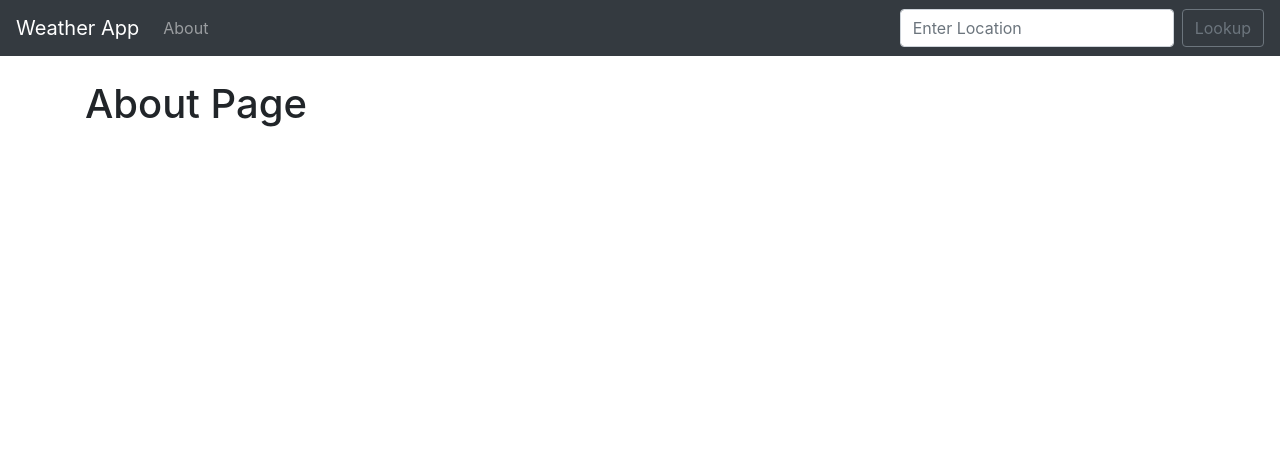
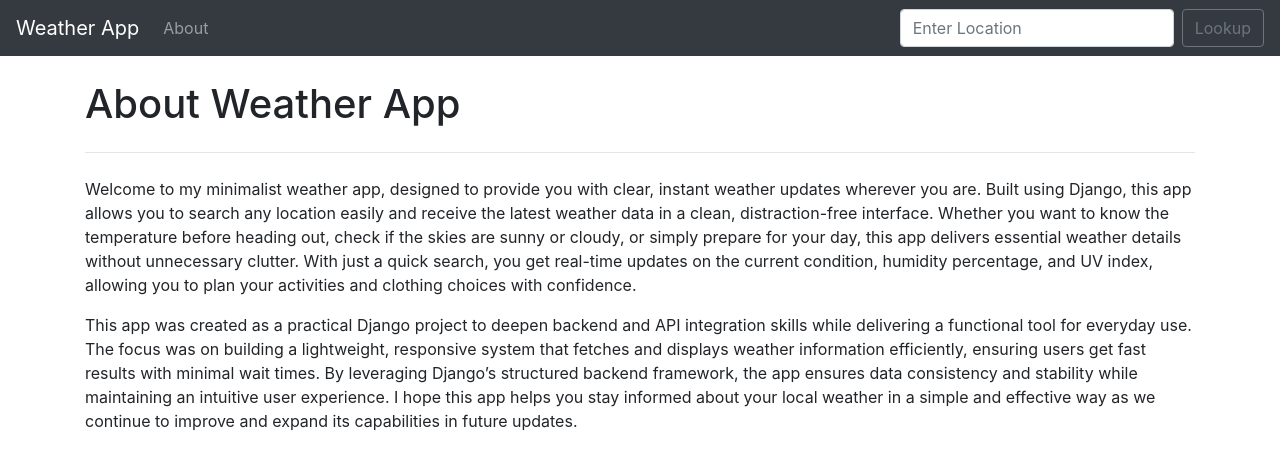
Before and after one commit to mbalandari/dg-weather-app1, a Django app: template weather/templates/about.html in a window 1280 px wide. Shown: the top 470 px of the page. Run offline with Django 5.2, Linux system fonts and the light colour scheme; the template is opened without the code that fills it, so the values that code supplies are empty; parts of the project's set-up code (start-up, migrations or seed data) failed here and were passed over.

Commit message:
add about text

```diff
--- a/weather/templates/about.html
+++ b/weather/templates/about.html
@@ -1,5 +1,18 @@
 {% extends 'base.html' %}
 
 {% block content %}
-<h1>About Page</h1>
+<h1>About Weather App</h1>
+<hr class="my-4">
+<p>Welcome to my minimalist weather app, designed to provide you with clear, instant weather updates wherever you are.
+    Built using Django, this app allows you to search any location easily and receive the latest weather data in a
+    clean, distraction-free interface. Whether you want to know the temperature before heading out, check if the skies
+    are sunny or cloudy, or simply prepare for your day, this app delivers essential weather details without unnecessary
+    clutter. With just a quick search, you get real-time updates on the current condition, humidity percentage, and UV
+    index, allowing you to plan your activities and clothing choices with confidence.</p>
+<p>This app was created as a practical Django project to deepen backend and API integration skills while delivering a
+    functional tool for everyday use. The focus was on building a lightweight, responsive system that fetches and
+    displays weather information efficiently, ensuring users get fast results with minimal wait times. By leveraging
+    Django’s structured backend framework, the app ensures data consistency and stability while maintaining an intuitive
+    user experience. I hope this app helps you stay informed about your local weather in a simple and effective way as
+    we continue to improve and expand its capabilities in future updates.</p>
 {% endblock %}
--- a/weather/templates/base.html
+++ b/weather/templates/base.html
@@ -10,7 +10,7 @@
     <link rel="stylesheet" href="https://cdn.jsdelivr.net/npm/bootstrap@4.6.2/dist/css/bootstrap.min.css"
         integrity="sha384-xOolHFLEh07PJGoPkLv1IbcEPTNtaed2xpHsD9ESMhqIYd0nLMwNLD69Npy4HI+N" crossorigin="anonymous">
 
-    <title>Hello, world!</title>
+    <title>Weather App</title>
 </head>
 
 <body>
```
Also changed, not shown: requirements.txt (added, +24 -0 lines).
